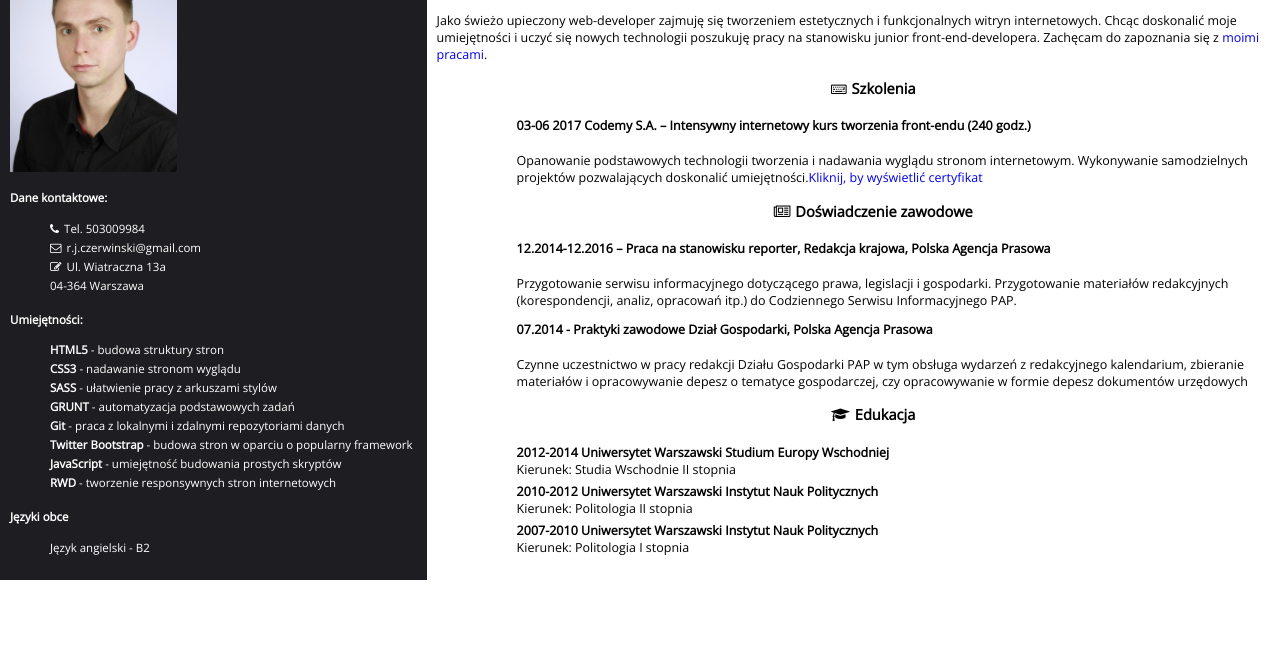
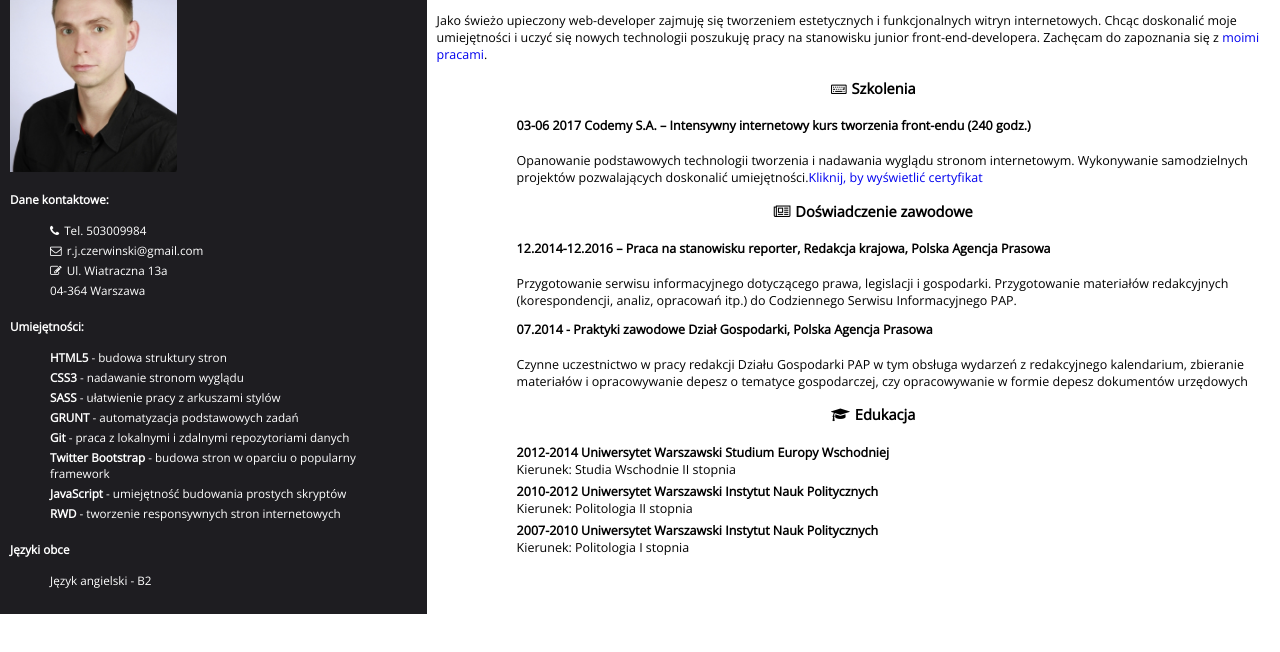
Before and after one commit to czerwin88/Portfolio, a plain HTML site: page index.html in a window 1280 px wide. Shown: the part 54-706 px from the top of the page. Drawn offline with nearby package versions, Linux system fonts and the light colour scheme.

Commit message:
New version

```diff
--- a/style.sass
+++ b/style.sass
@@ -10,6 +10,7 @@ $background-color: rgb(30.2, 29.4, 33.3)
 body
   margin: 0
   font-family: $font
+  overflow: hidden
 
 =grid($prefix, $columns: 12)
   @for $i from 1 through $columns
@@ -33,10 +34,9 @@ body
 
 section.container
   margin: 0 auto
-  padding: 0
 
 .personal
-  font-size: 11.5px
+  font-size: 11.7px
   background-color: $background-color
   color: $text-color
   ul
@@ -57,6 +57,7 @@ section.container
     list-style-type: none
     li
       padding-bottom: 5px
+      padding-top: 0
   i
     padding-right: 5px
   img
```
Also changed, not shown: style.css, style.min.css.
